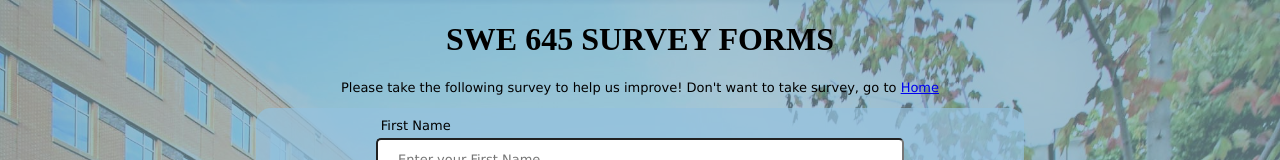
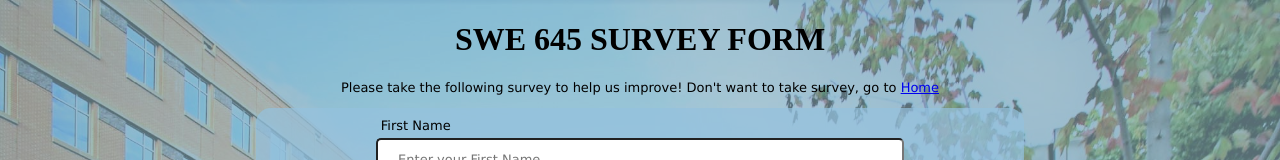
Before and after one commit to su-hi/SWE645-group-project, a plain HTML site: page WebContent/index.html in a window 1280 px wide. Shown: the top 160 px of the page. Drawn offline with Linux system fonts and the light colour scheme.

Commit message:
Update index.html

```diff
--- a/WebContent/index.html
+++ b/WebContent/index.html
@@ -13,7 +13,7 @@ Creating a survey form and deploying it to EC2 instance - the HTML source
 
 <body>
 <div class="overlay">
-  <h1 id="title">SWE 645 SURVEY FORMS</h1>
+  <h1 id="title">SWE 645 SURVEY FORM</h1>
   <p id="description">Please take the following survey to help us improve! Don't want to take survey, go to <a href="http://kk-hw1.s3-website.us-east-2.amazonaws.com/"> Home</a></p>
 
   <form id='survey-form'>
```
